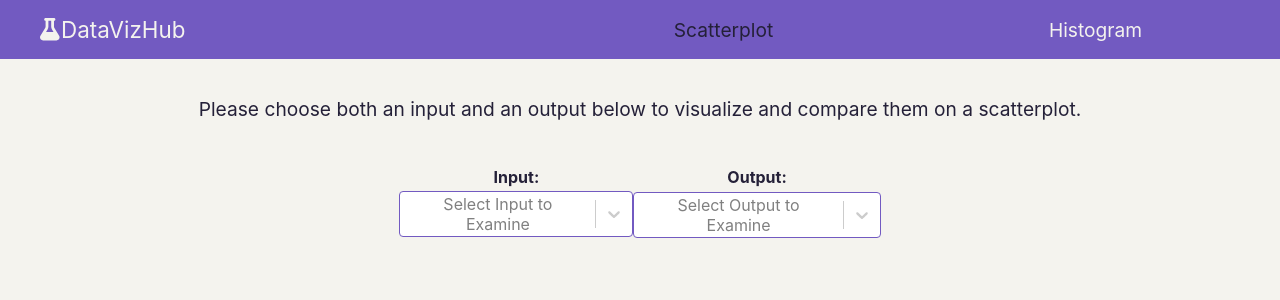
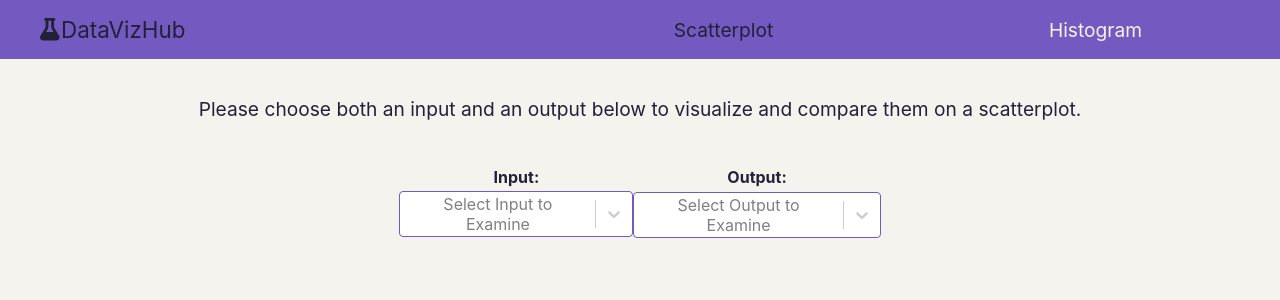
Before and after one commit to sofiapjayaswal/assignment, a React (Create React App) app: page / in a window 1280 px wide. In both pictures the pointer is over the link "DataVizHub". Shown: the top 300 px of the page. Built offline with nearby package versions, Linux system fonts and the light colour scheme.

Commit message:
added hover effect for home logo

```diff
--- a/src/index.css
+++ b/src/index.css
@@ -25,6 +25,10 @@ nav a {
 
 .inactive-home {
   color: #F4F3EE!important;
+}
+
+.inactive-home:hover {
+  color: #242038!important;
 }
 
 .active {
```
